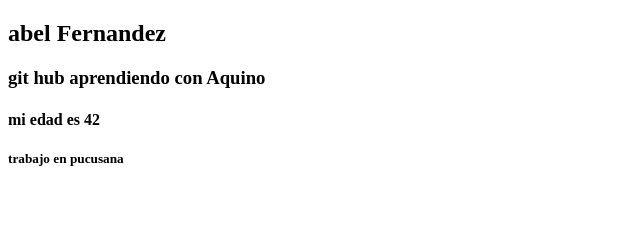
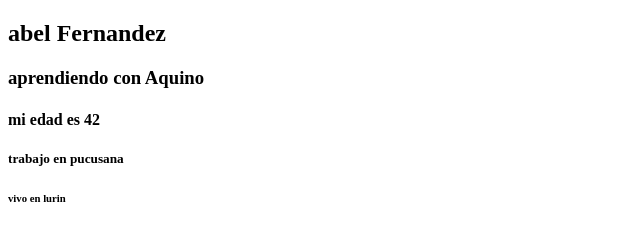
Before and after one commit to ernanabel1977/aprendiendogit, a plain HTML site: page index.html in a window 1280 px wide. Shown: the part 46-286 px from the top of the page, without its empty margins (0-640 px from the left). Drawn offline with Linux system fonts and the light colour scheme.

Commit message:
vivo en lurin

```diff
--- a/index.html
+++ b/index.html
@@ -2,8 +2,10 @@
 
 <h2>abel Fernandez</h2>
 
-<h3>git hub aprendiendo con Aquino</h3>
+<h3> aprendiendo con Aquino</h3>
 
 <h4>mi edad es 42</h4>
 
 <h5>trabajo en pucusana</h5>
+
+<h6>vivo en lurin</h6>
```
